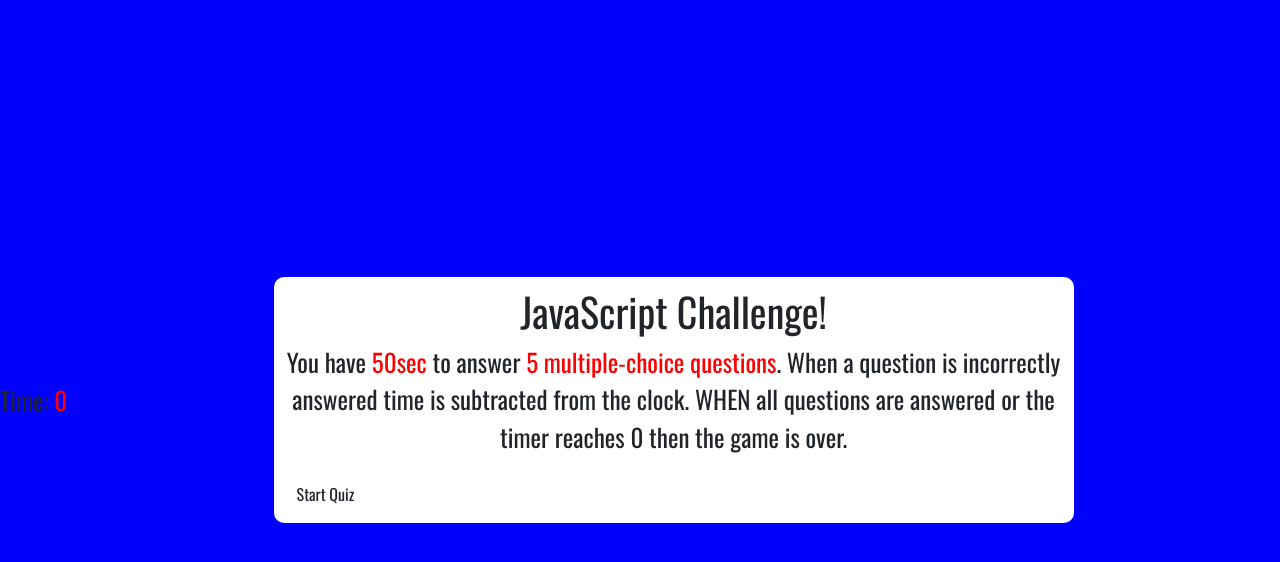
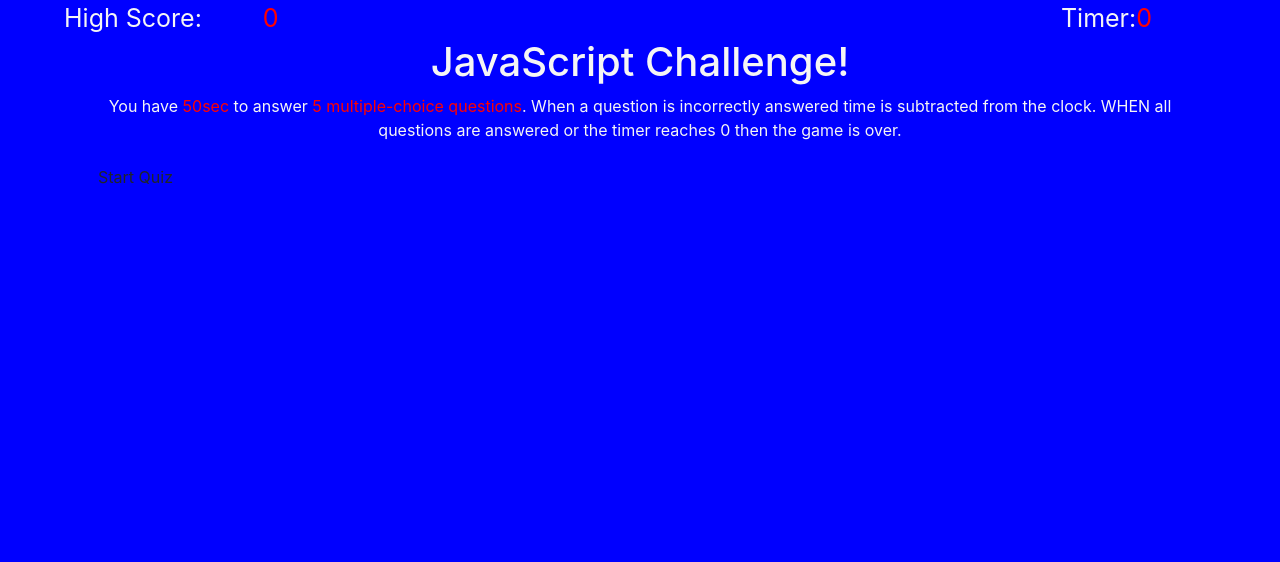
Before and after one commit to Str8upjayhawk10/code-quiz, a plain HTML site: page index.html in a window 1280 px wide. Drawn offline with nearby package versions, Linux system fonts and the light colour scheme.

Commit message:
restyling cssstart over

```diff
--- a/app.js
+++ b/app.js
@@ -100,4 +100,4 @@ function gameOver () {
 
 
 
-startBtnEl.onclick = startQuiz
+// startBtnEl.onclick = startQuiz
--- a/index.html
+++ b/index.html
@@ -11,9 +11,13 @@
     <link rel="stylesheet" href="./styles.css">
 </head>
 <body>
-    <!-- Timer -->
-<div id="timer">Time: <span id="time">0</span></div>
+    <!-- Timer/Highscore -->
+    <header class="display">
 
+    <div id="timer">Timer:<span id="time">0</span></div>
+    <div id="highscore">High Score:<span id="highscore">0</span></div>
+
+    </header>
 <!-- Parent div -->
 <div class="container">
 
@@ -26,6 +30,7 @@
         <button id="start-btn" class="start-btn btn">Start Quiz</button>
 
     </div>
+</div>
 
     <!-- Question container add class hide hide questions -->
 
@@ -61,7 +66,6 @@
 
 
 
-</div>
 
     <script src="app.js"></script>
     <script src="https://code.jquery.com/jquery-3.5.1.slim.min.js"
--- a/styles.css
+++ b/styles.css
@@ -1,35 +1,42 @@
-*, *::before, *::after {
-    font-family: 'Oswald', sans-serif;
-    box-sizing: border-box;
-    /* background-color: black; */
-}
 body {
     padding: 0;
     margin: 0;
-    display: flex;
-    width: 100vw;
-    height: 100vh;
+    background-color: blue;
+    position: relative;
+    color: whitesmoke;
+}
+.display {
+    border: none;
+    /* color: whitesmoke; */
+}
+#timer, #highscore {
+    font-size: 25px;
+}
+
+#timer {
+    float: right;
+    position: relative;
+    right: 10%;
+}
+#highscore {
+    padding-left: 5%;
+}
+
+.container {
     justify-content: center;
-    align-items: center;
-    background-color: blue;
-    /* color: whitesmoke; */
-    font-size: 25px;
+}
 
-}
-.container {
-    background-color: white;
-    width: 800px;
-    max-width: 80%;
-    border-radius: 10px;
-    padding: 10px;
+/* .intro {
+   margin: 25px 25px;
 
-}
+} */
 .hide {
     display: none;
 }
 
 h1 {
     text-align: center;
+
 }
 p {
     text-align: center;
@@ -38,16 +45,25 @@ span {
     color: red;
 }
 
-#start-btn {
-    justify-content: center;
-    /* color: whitesmoke; */
-}
-.start-btn btn {
+/* #start-btn {
+    background-color: green;
+    text-align: center;
+    border: 2px solid red;
+    font-size: 25px;
+    margin: auto;
+    width: 50%;
+    /* border: 3px solid green; */
+    padding: 10px;
 
-}
+ */
+
+
+
+/* }
 .btn-grid {
     display: grid;
     gap: 5px;
+    margin: 20px 0;
 
 
-}
+} */
```
